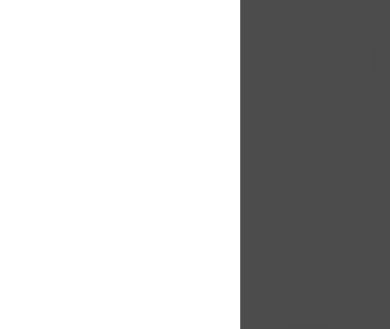
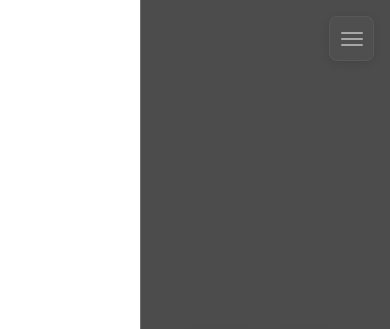
Before and after one commit to MOHITH4W5/portfolio, a plain HTML site: page index.html in a window 390 px wide. Both pictures are taken after a click on the button 344 px from the left and 46 px from the top of the page. Shown: the top 329 px of the page. Drawn offline with Linux system fonts and the light colour scheme.

Commit message:
Fix mobile menu - make wider (250px) with visible links

```diff
--- a/style.css
+++ b/style.css
@@ -533,10 +533,31 @@ footer * {
     .menu-btn {
         top: 1rem;
         right: 1rem;
-        width: 60px;
-        height: 60px;
-        font-size: 2rem;
-        z-index: 2000;
+        width: 45px;
+        height: 45px;
+        z-index: 10001;
+    }
+
+    .menu-btn span {
+        width: 22px;
+    }
+
+    .dropdown-menu {
+        width: 250px;
+        right: -300px;
+    }
+
+    .dropdown-menu.active {
+        right: 0;
+    }
+
+    .nav-links {
+        padding: 6rem 2rem 2rem;
+        gap: 2rem;
+    }
+
+    .nav-links a {
+        font-size: 1.1rem;
     }
 
     .nav-right {
```
